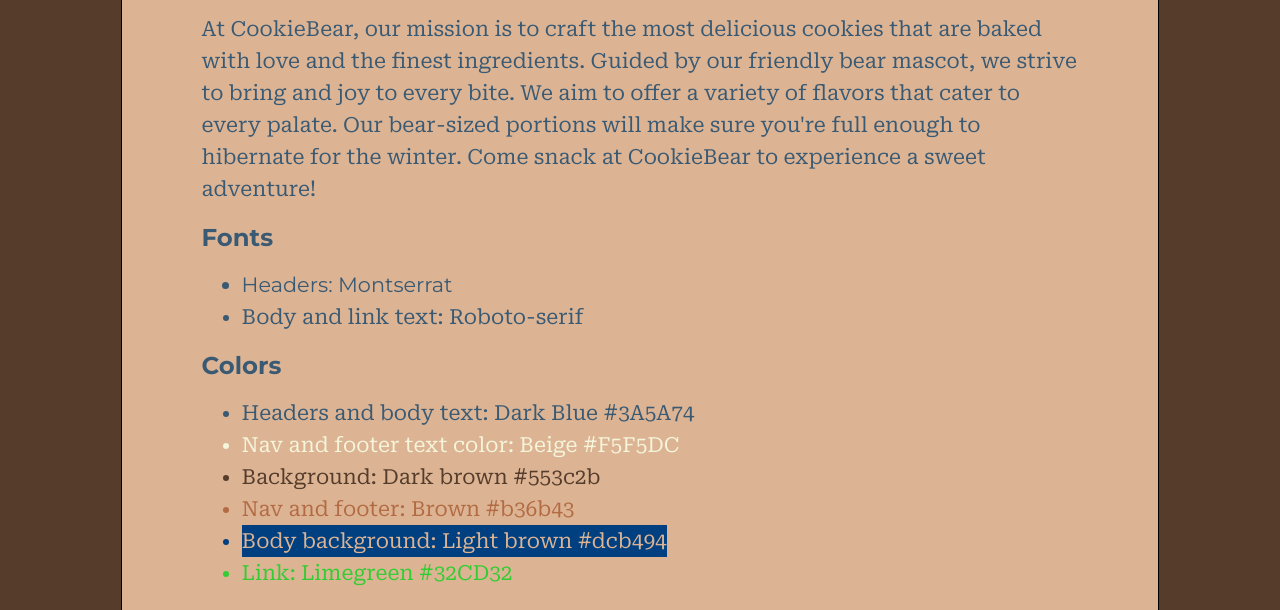
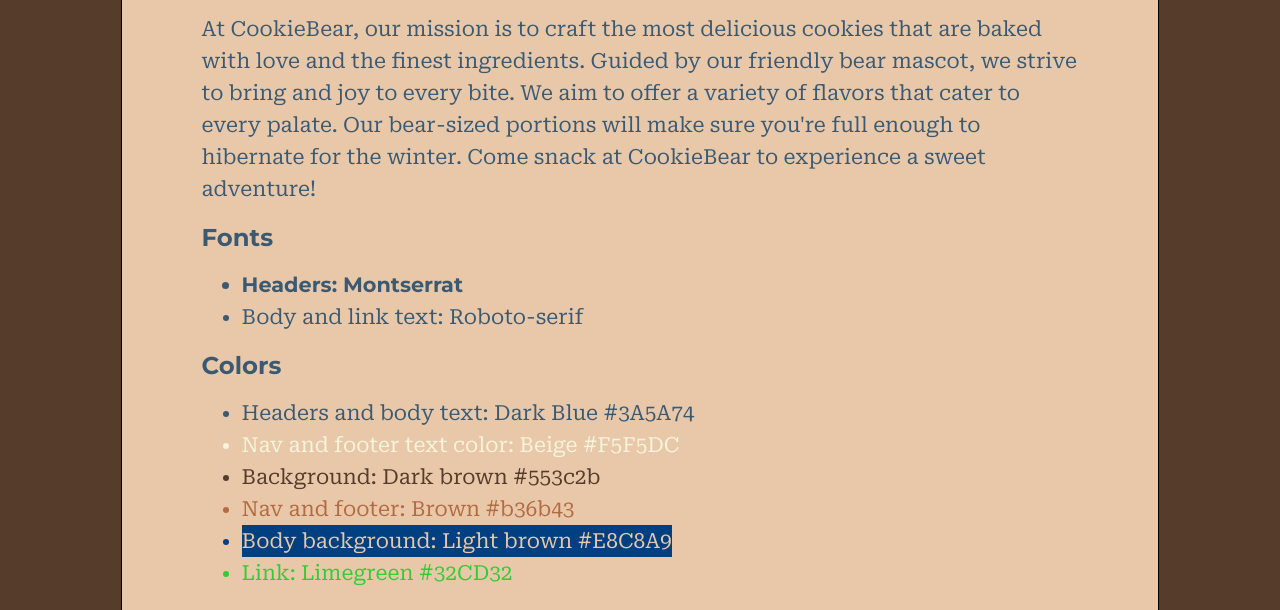
Before and after one commit to cbarrio2-CPCC/web115, a plain HTML site: page brand.html in a window 1280 px wide. Shown: the part 342-952 px from the top of the page. Drawn offline with Linux system fonts and the light colour scheme.

Commit message:
contrast

```diff
--- a/brand.html
+++ b/brand.html
@@ -34,7 +34,7 @@
             <li style="color: beige">Nav and footer text color: Beige #F5F5DC</li>
             <li id="dark-brown">Background: Dark brown #553c2b</li>
             <li id="brown">Nav and footer: Brown #b36b43</li>
-            <li id="light-brown">Body background: Light brown #dcb494</li>
+            <li id="light-brown">Body background: Light brown #E8C8A9</li>
             <li style="color: limegreen">Link: Limegreen #32CD32</li>
         </ul>
     </main>
--- a/styles/styles.css
+++ b/styles/styles.css
@@ -39,7 +39,7 @@ small {
 
 main {
   text-align: left;
-  background-color: #dcb494;
+  background-color: #E8C8A9;
   padding: 4rem;
 }
 
@@ -111,6 +111,7 @@ figcaption {
 
 #montserrat {
   font-family: Montserrat, Arial, sans-serif;
+  font-weight: bold;
 }
 
 #dark-blue{
@@ -128,7 +129,7 @@ figcaption {
 #light-brown{
   width:fit-content;
   background-color: #004080;
-  color: #dcb494;
+  color: #E8C8A9;
 }
 
 #light-brown::marker{
```
